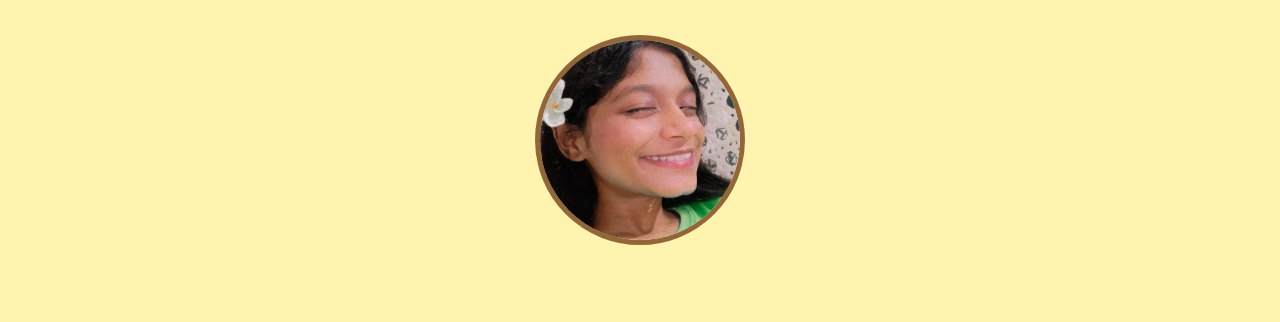
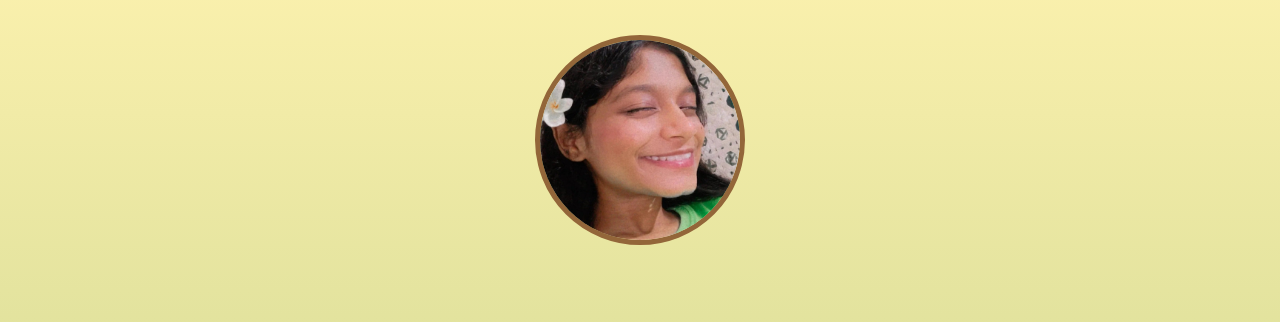
Before and after one commit to bhatiatushar05/Birthday-card, a plain HTML site: page index.html in a window 1280 px wide. Shown: the part 90-412 px from the top of the page. Drawn offline with Linux system fonts and the light colour scheme; a web font is replaced by a local one.

Commit message:
commit changes

```diff
--- a/styles4.css
+++ b/styles4.css
@@ -4,7 +4,7 @@
     border: 5px solid #936639 ;
 }
 body{
-    background-color: #fff3b0;
+    background:linear-gradient(#fff3b0,#bbcc84);
     text-align: center;
     font-family: 'happy monkey';
     color: #250902;
```
